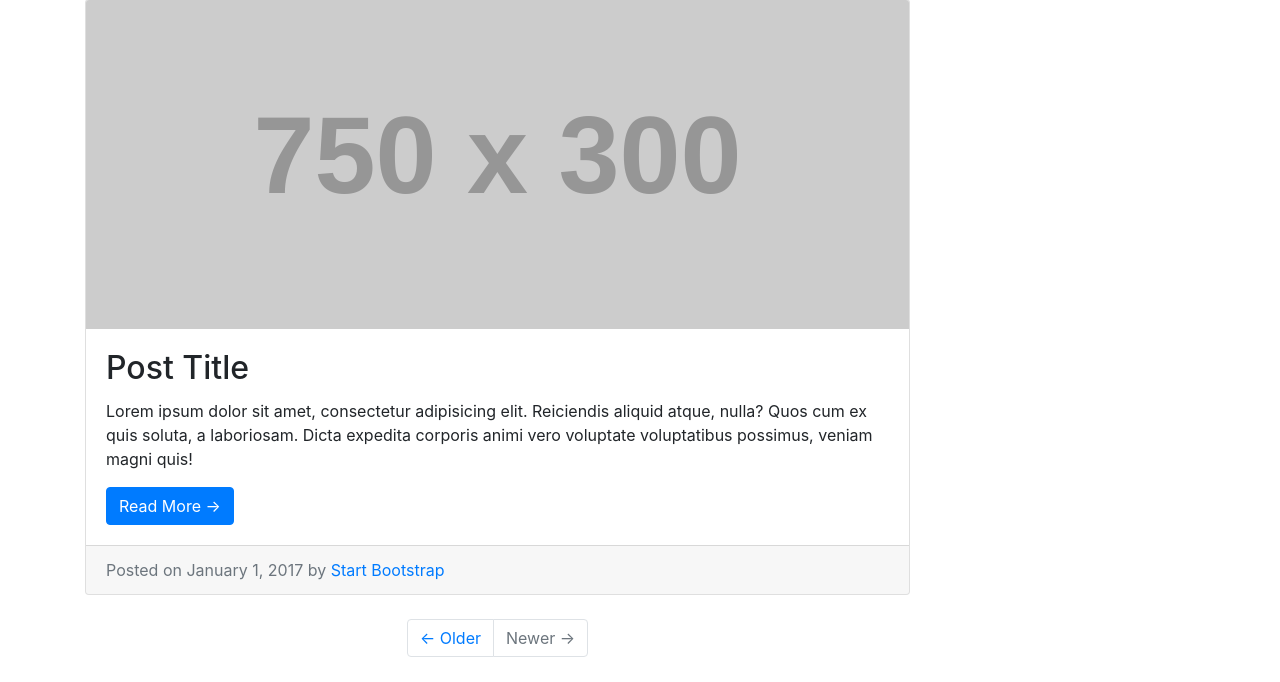
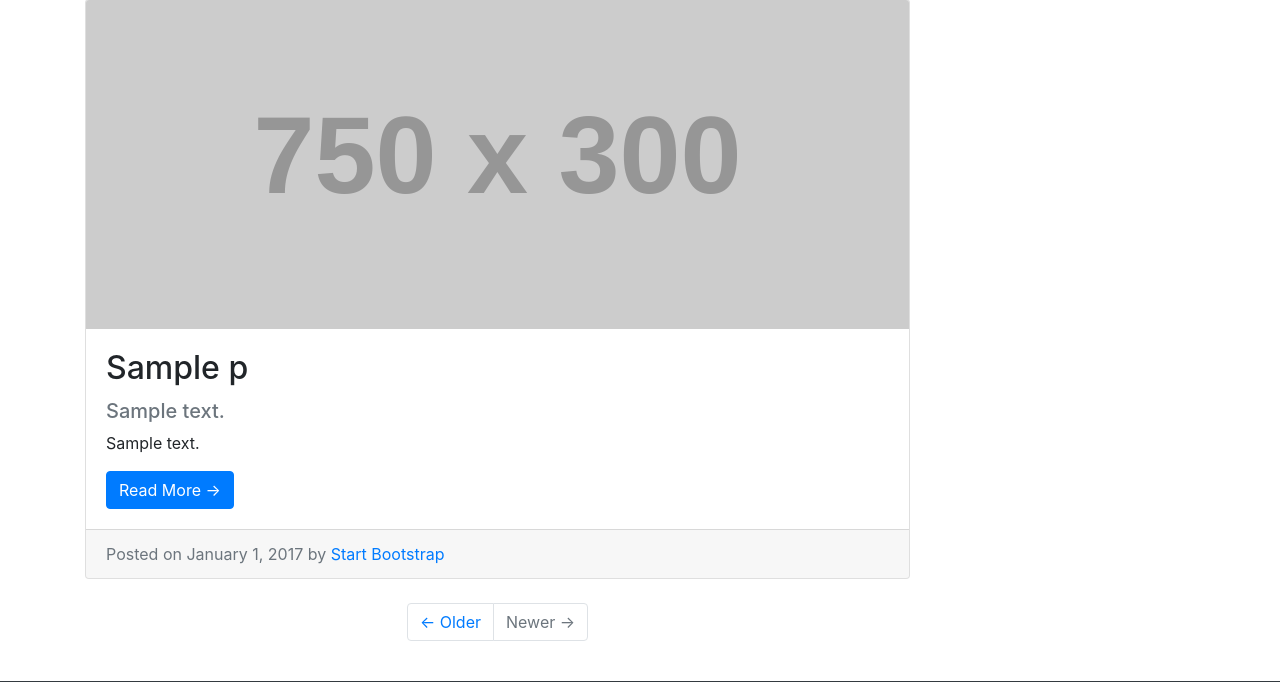
Before and after one commit to very2sky/django, a Django app: template blog/templates/blog/post_list.html in a window 1280 px wide. Shown: the part 990-1672 px from the top of the page. Run offline with Django 4.2, Linux system fonts and the light colour scheme; tables that the repository leaves empty hold one stand-in row (values such as "Sample post"); the template is opened without the code that fills it: values that come from a table or form of the project are taken from there, most other values are stand-ins (such as "Sample title", 1, 10 or a date in 2020); grey boxes marked "Sample" are stand-in pictures; grey boxes labelled with a size stand in for pictures from a placeholder-image service; some libraries are stand-ins or nearby versions.

Commit message:
상세보기 다운로드 버튼 과 미리보기 요약문추가

```diff
--- a/blog/models.py
+++ b/blog/models.py
@@ -1,8 +1,9 @@
 from django.db import models
-
+import os
 # Create your models here.
 class Post(models.Model):
     title = models.CharField(max_length=30)
+    hook_text = models.CharField(max_length=100, blank =True)
     content = models.TextField()
 
     head_image = models.ImageField(upload_to='blog/images/%Y/%m/%d/', blank=True)
@@ -15,3 +16,7 @@ class Post(models.Model):
         return f'[{self.pk}]{self.title}'
     def get_absolute_url(self):
         return f'/blog/{self.pk}/'
+    def get_file_name(self):
+        return os.path.basename(self.file_upload)
+    def get_file_ext(self):
+        return self.get_file_name().split('.')[-1]
--- a/blog/templates/blog/post_list.html
+++ b/blog/templates/blog/post_list.html
@@ -87,10 +87,14 @@
                 {% for p in post_list %}
                 <!-- Blog Post -->
                 <div class="card mb-4">
-                    <img class="card-img-top" src="{{ p.head_image.url }}" alt="Card image cap">
+                    {% if p.head_image %}
+                    <img class="card-img-top" src="{{ p.head_image.url }}" alt="{{ p }} head image">
+                    {% else %}
+                    <img class="card-img-top" src ="https://picsum.photos/seed/{{p.id}}/800/200" alt="random_image">
+                    {% endif %}
                     <div class="card-body">
                         <h2 class="card-title">{{p.title}}</h2>
-                        <p class="card-text">{{p.content}}</p>
+                        <p class="card-text">{{p.content | truncatewords:20}}</p>
                         <a href="p.get_absolute_url" class="btn btn-primary">Read More &rarr;</a>
                     </div>
                     <div class="card-footer text-muted">
@@ -103,11 +107,12 @@
                 <div class="card mb-4">
                     <img class="card-img-top" src="http://placehold.it/750x300" alt="Card image cap">
                     <div class="card-body">
-                        <h2 class="card-title">Post Title</h2>
-                        <p class="card-text">Lorem ipsum dolor sit amet, consectetur adipisicing elit. Reiciendis
-                            aliquid atque, nulla? Quos cum ex quis soluta, a laboriosam. Dicta expedita corporis animi
-                            vero voluptate voluptatibus possimus, veniam magni quis!</p>
-                        <a href="#" class="btn btn-primary">Read More &rarr;</a>
+                        <h2 class="card-title">{{p.title}}</h2>
+                        {% if p.hook_text  %}
+                            <h5 class="text-muted">{{p.hook_text}}</h5>
+                        {% endif%}
+                        <p class="card-text">{{p.content | truncatewords:20}}</p>
+                        <a href="{{p.get_absolute_url}}" class="btn btn-primary">Read More &rarr;</a>
                     </div>
                     <div class="card-footer text-muted">
                         Posted on January 1, 2017 by
@@ -115,7 +120,7 @@
                     </div>
                 </div>
 
-                <!-- Pagination -->
+                <!--Pagination -->
                 <ul class="pagination justify-content-center mb-4">
                     <li class="page-item">
                         <a class="page-link" href="#">&larr; Older</a>
```
Also changed, not shown: blog/templates/blog/post_detail.html (+27 -3 lines).
